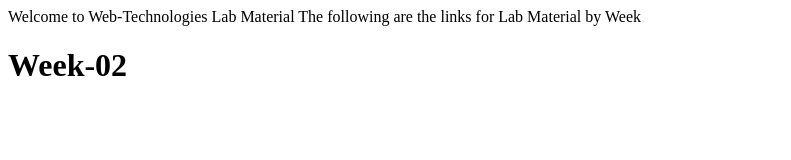
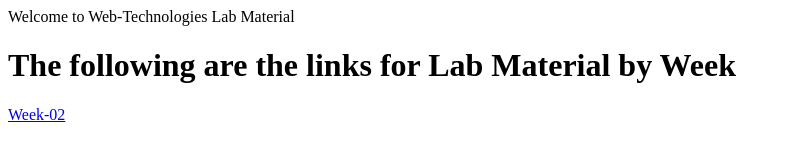
Before and after one commit to parvat07/set08101, a plain HTML site: page index.html in a window 1280 px wide. Shown: the whole page, without its empty margins (0-791 px from the left). Drawn offline with Linux system fonts and the light colour scheme.

Commit message:
Update index.html

```diff
--- a/index.html
+++ b/index.html
@@ -3,9 +3,9 @@
     Welcome to Web-Technologies Lab Material
 </head>
 <body>
-The following are the links for Lab Material by Week
-<h1>Week-02</h1>
-<a href="ggg.html">
+
+<h1>The following are the links for Lab Material by Week</h1>
+<a href="ggg.html">Week-02
 
 
 </a>
```
